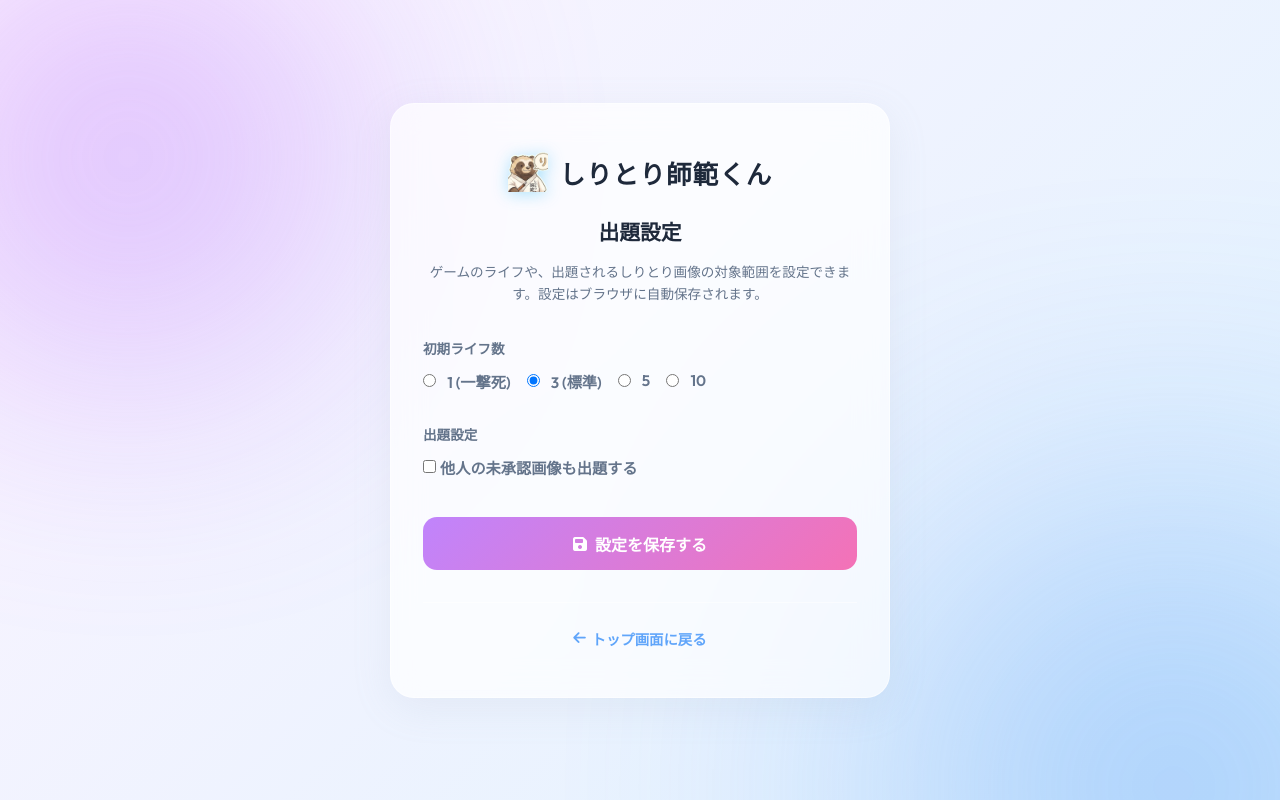
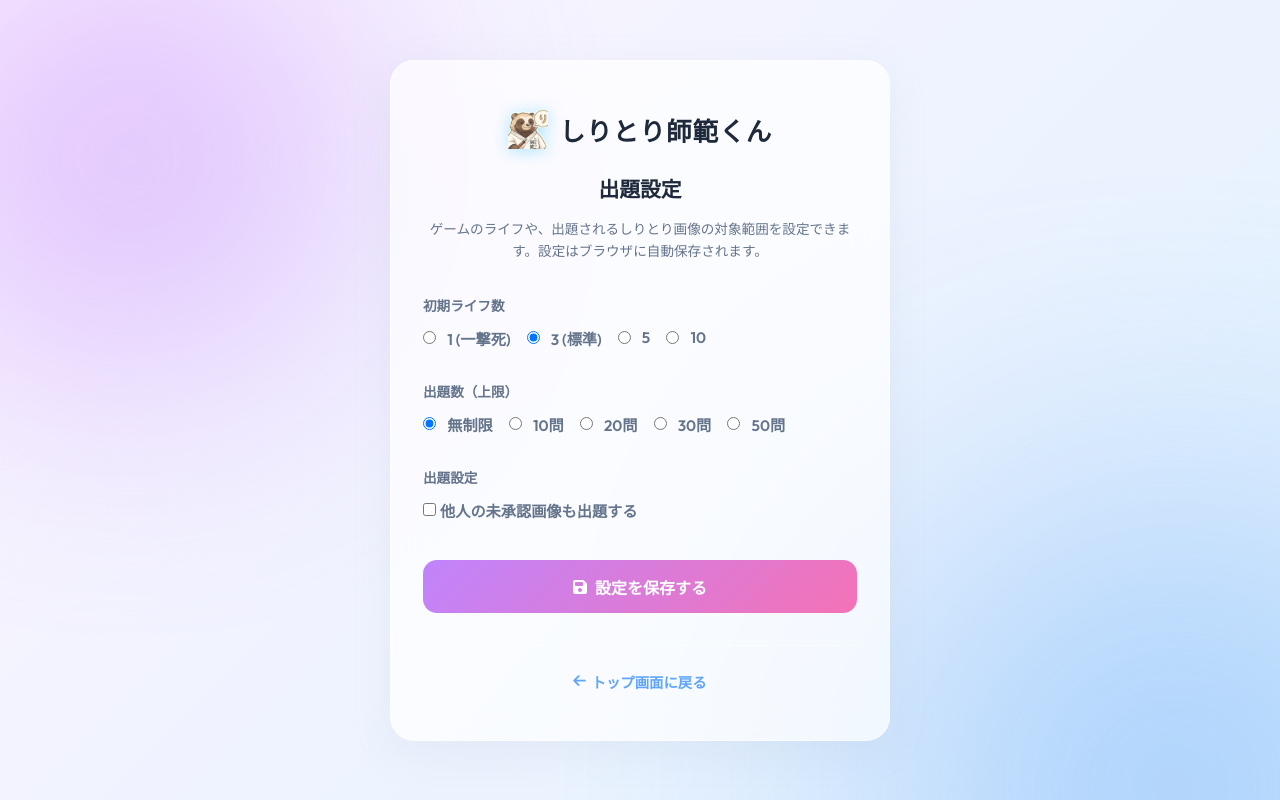
Before and after one commit to sigepiyo338-droid/siritori, a Django app: page /shiritori/settings/ in a window 1280 px wide. Run offline with Django 5.2, Linux system fonts and the light colour scheme.

Commit message:
出題数の上限を設定しました(v1.11.0)

```diff
--- a/shiritori_game/templates/shiritori_game/index.html
+++ b/shiritori_game/templates/shiritori_game/index.html
@@ -203,7 +203,7 @@
         </section>
 
         <footer class="app-footer">
-            <p>&copy; 2026 しりとり師範くん <span id="app-version">v1.10.0</span> (<span id="last-updated">最終更新: 2026-07-07</span>).</p>
+            <p>&copy; 2026 しりとり師範くん <span id="app-version">v1.11.0</span> (<span id="last-updated">最終更新: 2026-07-07</span>).</p>
         </footer>
     </div>
 
--- a/shiritori_game/templates/shiritori_game/settings.html
+++ b/shiritori_game/templates/shiritori_game/settings.html
@@ -72,6 +72,36 @@
                         </div>
                     </div>
 
+                    <!-- 出題数設定 -->
+                    <div class="form-group" style="margin-bottom: 1.5rem;">
+                        <label
+                            style="display: block; font-size: 0.85rem; color: var(--text-secondary); margin-bottom: 0.75rem; font-weight: 600;">
+                            出題数（上限）
+                        </label>
+                        <div style="display: flex; gap: 1rem; flex-wrap: wrap;">
+                            <label
+                                style="display: inline-flex; align-items: center; gap: 0.35rem; cursor: pointer; font-size: 0.95rem;">
+                                <input type="radio" name="question-limit" value="0" checked> 無制限
+                            </label>
+                            <label
+                                style="display: inline-flex; align-items: center; gap: 0.35rem; cursor: pointer; font-size: 0.95rem;">
+                                <input type="radio" name="question-limit" value="10"> 10問
+                            </label>
+                            <label
+                                style="display: inline-flex; align-items: center; gap: 0.35rem; cursor: pointer; font-size: 0.95rem;">
+                                <input type="radio" name="question-limit" value="20"> 20問
+                            </label>
+                            <label
+                                style="display: inline-flex; align-items: center; gap: 0.35rem; cursor: pointer; font-size: 0.95rem;">
+                                <input type="radio" name="question-limit" value="30"> 30問
+                            </label>
+                            <label
+                                style="display: inline-flex; align-items: center; gap: 0.35rem; cursor: pointer; font-size: 0.95rem;">
+                                <input type="radio" name="question-limit" value="50"> 50問
+                            </label>
+                        </div>
+                    </div>
+
                     <!-- 出題対象設定 -->
                     <div class="form-group" style="margin-bottom: 2rem;">
                         <label
@@ -116,10 +146,14 @@
 
             // 既存の設定を読み込んでフォームにセット
             const currentLives = localStorage.getItem('shiritori_max_lives') || '3';
+            const currentLimit = localStorage.getItem('shiritori_question_limit') || '0';
             const includeUnapproved = localStorage.getItem('shiritori_include_unapproved') === 'true';
 
             const livesInput = form.querySelector(`input[name="max-lives"][value="${currentLives}"]`);
             if (livesInput) livesInput.checked = true;
+
+            const limitInput = form.querySelector(`input[name="question-limit"][value="${currentLimit}"]`);
+            if (limitInput) limitInput.checked = true;
 
             const includeUnapprovedInput = form.querySelector('input[name="include-unapproved-others"]');
             if (includeUnapprovedInput) includeUnapprovedInput.checked = includeUnapproved;
@@ -128,9 +162,11 @@
                 e.preventDefault();
 
                 const selectedLives = form.querySelector('input[name="max-lives"]:checked').value;
+                const selectedLimit = form.querySelector('input[name="question-limit"]:checked').value;
                 const isIncludeUnapproved = form.querySelector('input[name="include-unapproved-others"]').checked;
 
                 localStorage.setItem('shiritori_max_lives', selectedLives);
+                localStorage.setItem('shiritori_question_limit', selectedLimit);
                 localStorage.setItem('shiritori_include_unapproved', isIncludeUnapproved);
 
                 // 後方互換性のため古いキーも削除
```
Also changed, not shown: shiritori_game/static/shiritori_game/js/game.js (+22 -5 lines).
